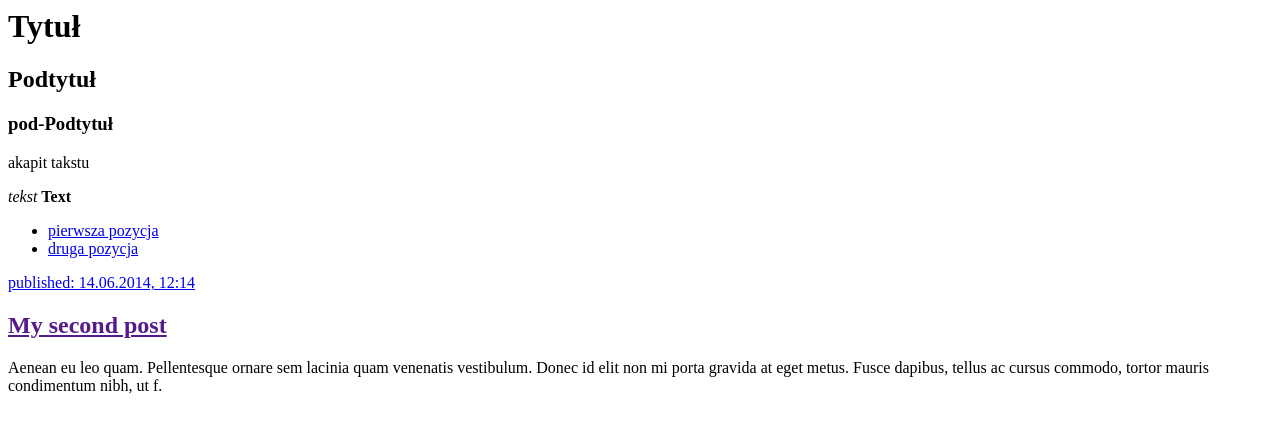
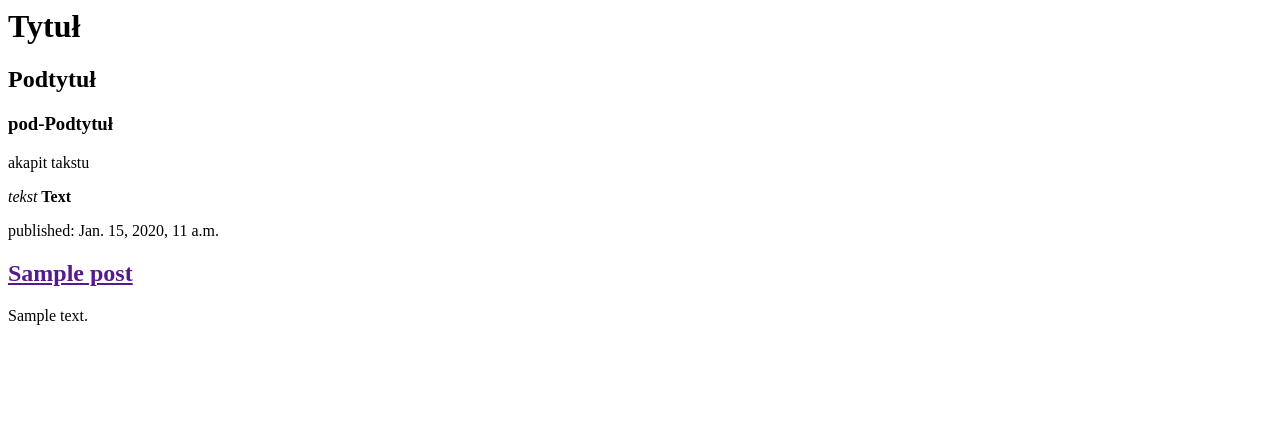
Before and after one commit to Christopherinho/my-first-blog, a Django app: page / in a window 1280 px wide. Shown: the top 433 px of the page. Run offline with Django 3.2, Linux system fonts and the light colour scheme; tables that the repository leaves empty hold one stand-in row (values such as "Sample post").

Commit message:
Modified templates to display posts from database.

```diff
--- a/blog/templates/blog/post_list.html
+++ b/blog/templates/blog/post_list.html
@@ -10,15 +10,15 @@
     <em>tekst</em>
     <strong>Text</strong>
     <br>
-    <a href="https://tutorial.djangogirls.org/pl/html/"><link</a>
-    <ul><li>pierwsza pozycja</li><li>druga pozycja</li></ul>
-    <div>
-      <p>published: 14.06.2014, 12:14</p>
-              <h2><a href="">My second post</a></h2>
-              <p>Aenean eu leo quam. Pellentesque ornare sem lacinia quam venenatis vestibulum. Donec id elit non mi porta gravida at eget metus. Fusce dapibus, tellus ac cursus commodo, tortor mauris condimentum nibh, ut f.</p>
-
-    </div>
 
 
+
+    {% for post in posts%}
+      <div>
+        <p>published: {{post.published_date}}</p>
+        <h2><a href="">{{post.title}}</a></h2>
+        <p>{{post.text|linebreaksbr}}</p>
+      </div>
+    {% endfor %}
   </body>
 </html>
--- a/blog/views.py
+++ b/blog/views.py
@@ -1,4 +1,10 @@
 from django.shortcuts import render
+from .models import Post
+from django.utils import timezone
+
+
+
 
 def post_list(request):
-    return render(request, 'blog/post_list.html', {})
+    posts= Post.objects.filter(published_date__lte=timezone.now()).order_by('published_date')
+    return render(request, 'blog/post_list.html', {'posts':posts})
```
